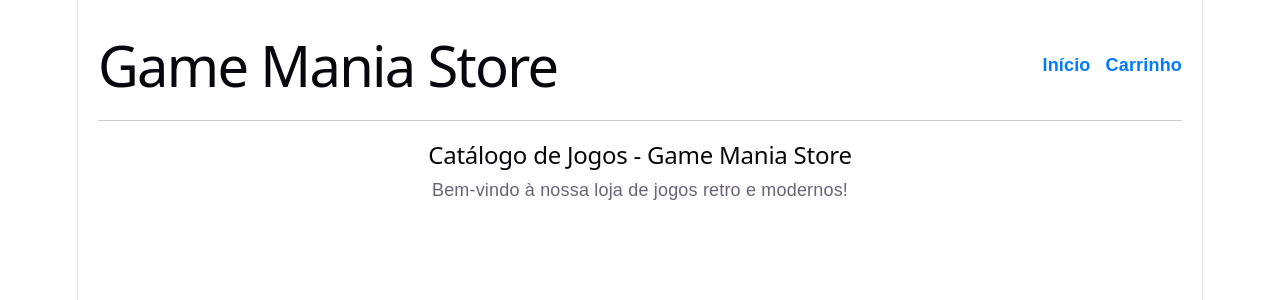
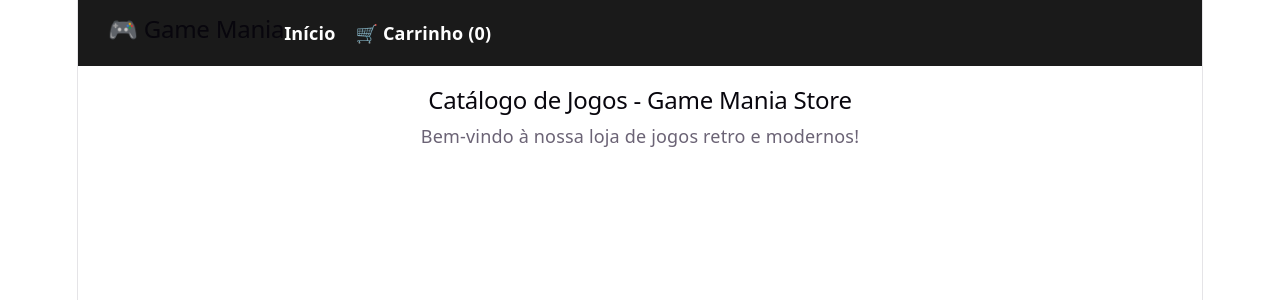
Before and after one commit to LhSalerno/game-mania-react, a React (Vite) app: page / in a window 1280 px wide. Shown: the top 300 px of the page. Built offline with nearby package versions, Linux system fonts and the light colour scheme.

Commit message:
criação e integração do componente de cabeçalho Header

```diff
--- a/src/App.jsx
+++ b/src/App.jsx
@@ -1,51 +1,18 @@
-import { BrowserRouter as Router, Routes, Route, Link } from "react-router-dom";
+import { BrowserRouter as Router, Routes, Route } from "react-router-dom";
+import Header from "./components/Header";
 import Home from "./pages/Home";
 import Cart from "./pages/Cart";
 
 function App() {
   return (
     <Router>
-      <div style={{ fontFamily: "Arial, sans-serif", padding: "20px" }}>
-        <header
-          style={{
-            display: "flex",
-            justifyContent: "space-between",
-            alignItems: "center",
-            borderBottom: "1px solid #ccc",
-            paddingBottom: "10px",
-            marginBottom: "20px",
-          }}
-        >
-          <h1>Game Mania Store</h1>
-          <nav style={{ display: "flex", gap: "15px" }}>
-            <Link
-              to="/"
-              style={{
-                textDecoration: "none",
-                color: "#007bff",
-                fontWeight: "bold",
-              }}
-            >
-              Início
-            </Link>
-            <Link
-              to="/cart"
-              style={{
-                textDecoration: "none",
-                color: "#007bff",
-                fontWeight: "bold",
-              }}
-            >
-              Carrinho
-            </Link>
-          </nav>
-        </header>
-
+      <Header />
+      <main style={{ padding: "20px" }}>
         <Routes>
           <Route path="/" element={<Home />} />
           <Route path="/cart" element={<Cart />} />
         </Routes>
-      </div>
+      </main>
     </Router>
   );
 }
--- /dev/null
+++ b/src/components/Header.jsx
@@ -0,0 +1,37 @@
+import { Link } from "react-router-dom";
+
+function Header() {
+  return (
+    <header
+      style={{
+        display: "flex",
+        justify: "space-between",
+        alignItems: "center",
+        padding: "15px 30px",
+        backgroundColor: "#1a1a1a",
+        color: "#fff",
+      }}
+    >
+      <div className="logo">
+        <h2>🎮 Game Mania</h2>
+      </div>
+
+      <nav style={{ display: "flex", gap: "20px", alignItems: "center" }}>
+        <Link
+          to="/"
+          style={{ color: "#fff", textDecoration: "none", fontWeight: "bold" }}
+        >
+          Início
+        </Link>
+        <Link
+          to="/cart"
+          style={{ color: "#fff", textDecoration: "none", fontWeight: "bold" }}
+        >
+          🛒 Carrinho (0)
+        </Link>
+      </nav>
+    </header>
+  );
+}
+
+export default Header;
```
